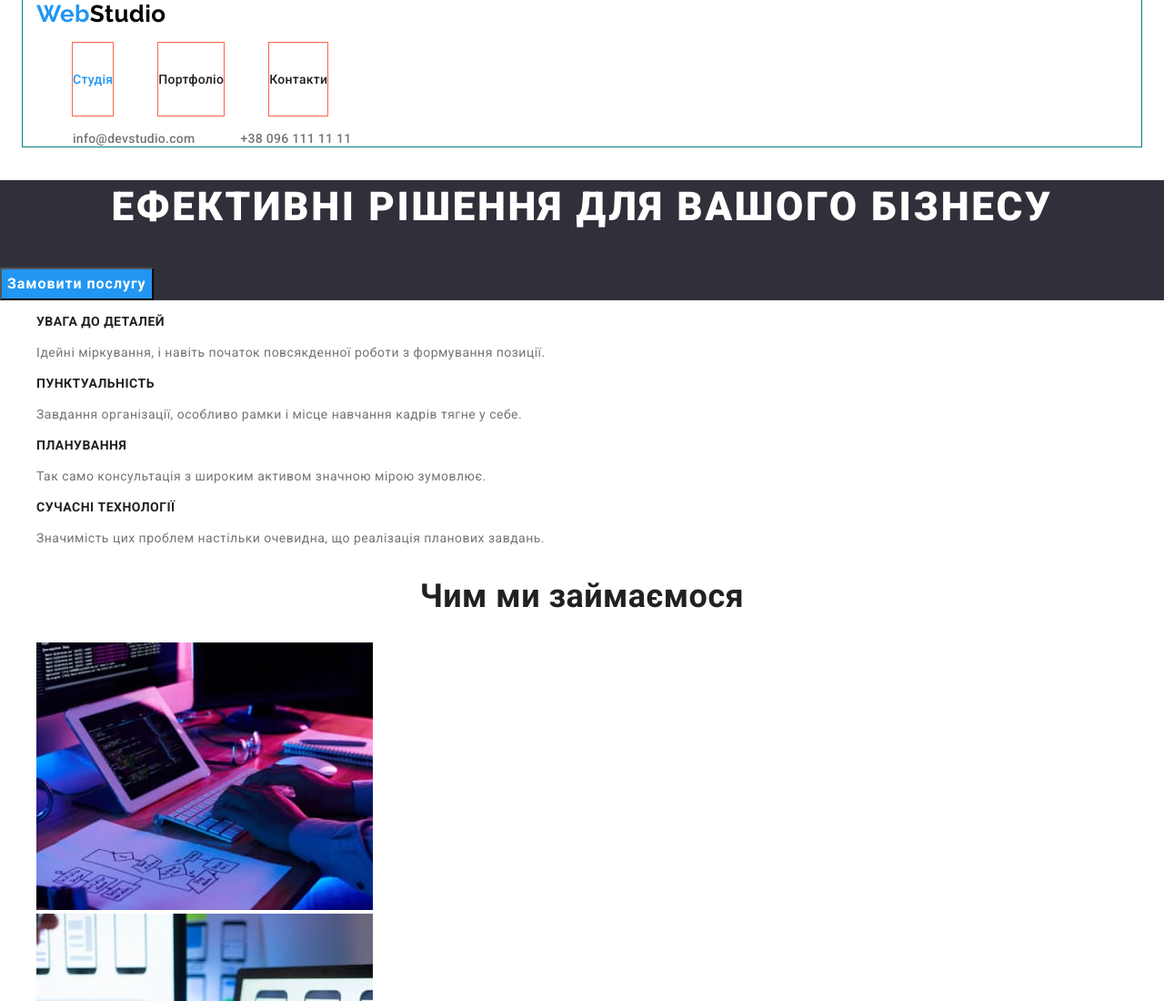
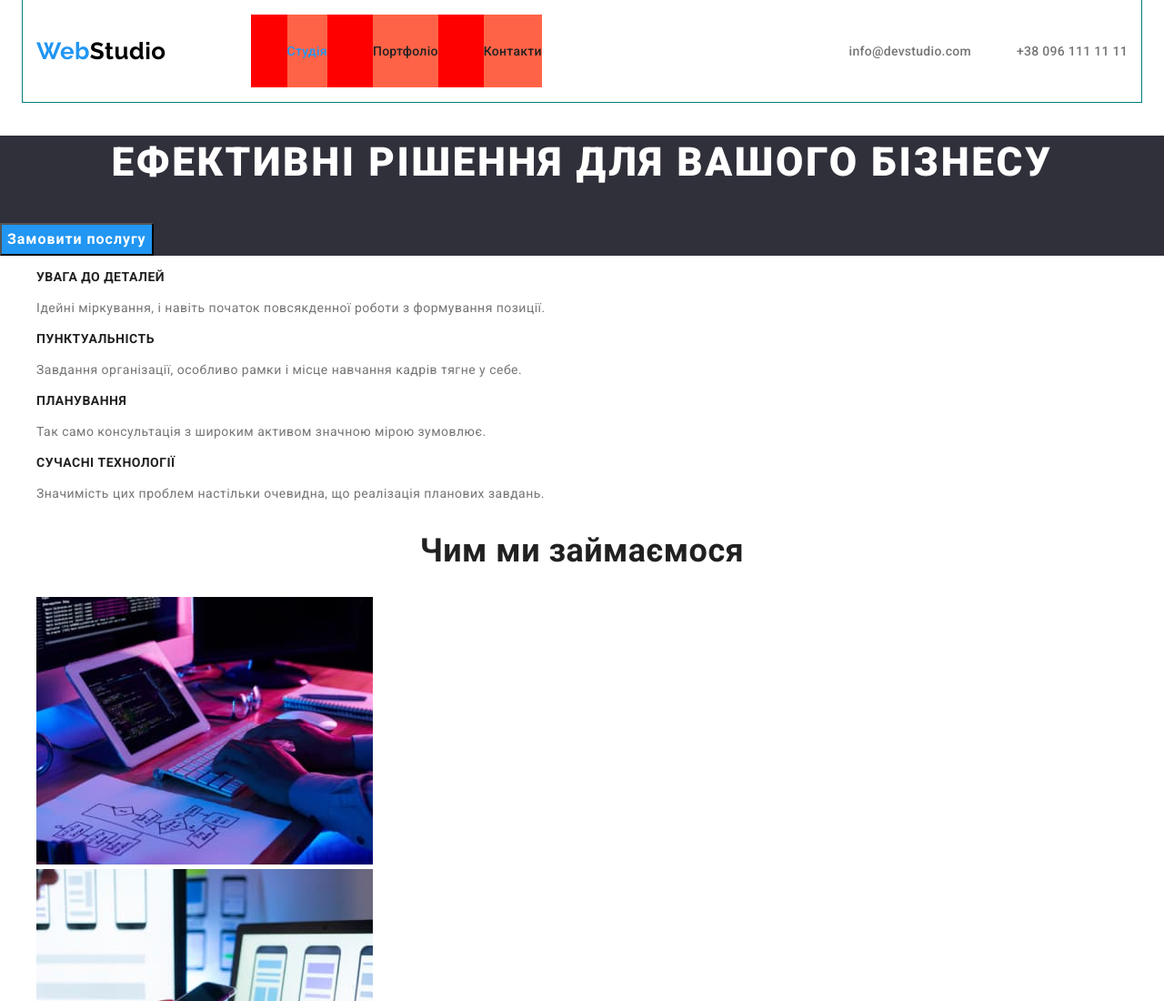
Before and after one commit to An-nettt/goit-markup-hw-03, a plain HTML site: page index.html in a window 1280 px wide. Shown: the top 1100 px of the page at 91% size. Drawn offline with nearby package versions, Linux system fonts and the light colour scheme.

Commit message:
Додано вирівнювання header

```diff
--- a/css/style.css
+++ b/css/style.css
@@ -8,7 +8,7 @@
 /* фон героя і футера #2F303A; */
 
 :root {
---prymary-text-color:#757575;
+    --prymary-text-color: #757575;
     --title-text-color: #212121;
     --accent-color: #2196F3;
     --hero-text: #FFFFFF;
@@ -35,14 +35,7 @@ box-sizing: inherit;
     list-style: none;
 }
 
-h1
-h2
-h3
-h4
-h5
-h6
-p
-ul {
+h1 h2 h3 h4 h5 h6 p ul {
     margin-top: 0;
     margin-bottom: 0;
 }
@@ -58,8 +51,20 @@ outline: 1px solid teal;
 }
 
 /* Стилі для header */
+.main-nav {
+    display: flex;
+    align-items: center;
+}
+
+nav {
+    display: flex;
+    align-items: center;
+}
+
 /* Лого */
 .site-logo {
+    margin-right: 93px;
+
     font-family: 'Raleway', sans-serif;
     color: #000000;
     font-weight: 700;
@@ -76,6 +81,7 @@ font-family: 'Raleway', sans-serif;
 /* Навігація по сайту */
 .site-nav {
     display: flex;
+    background-color: red;
 }
 
 .site-nav .item:not(:last-child) {
@@ -94,7 +100,7 @@ font-family: 'Raleway', sans-serif;
     letter-spacing: 0.02em;
     text-decoration: none;
 
-    outline: 1px solid tomato;
+    background-color: tomato;
 }
 
 .site-nav .link:hover,
@@ -109,13 +115,16 @@ color: var(--accent-color);
 /* Контакти */
 .contacts {
     display: flex;
+    margin-left: auto;
 }
 
-.contacts .item + .item {
+.contacts .item +.item {
     margin-left: 50px;
 }
 
 .contacts .link {
+
+
     color: var(--prymary-text-color);
     font-style: normal;
     font-weight: 500;
--- a/index.html
+++ b/index.html
@@ -12,7 +12,7 @@
 </head>
 <body>
     <header>
-        <div class="container">
+        <div class="container main-nav">
             <nav>
                 <a class="site-logo link" href="./index.html"> <span class="logo">Web</span>Studio</a>
                 <ul class="site-nav list">
```
Lines whose indentation alone changed are shown as unchanged.
